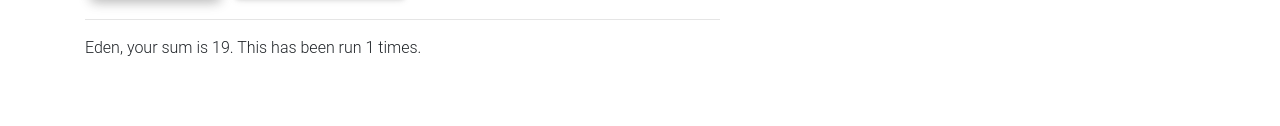
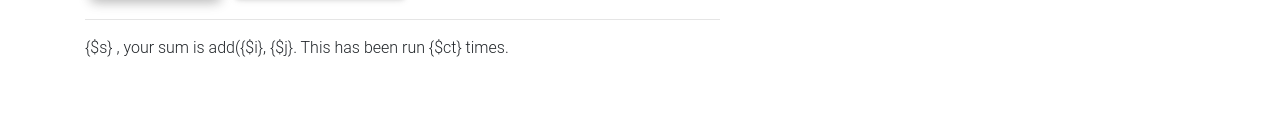
Before and after one commit to sushma95/js-gui-storage, a plain HTML site: page index.html in a window 1280 px wide. Both pictures are taken after a click on the button "CLICK ME!". Shown: the part 424-550 px from the top of the page. Drawn offline with nearby package versions, Linux system fonts and the light colour scheme.

Commit message:
Update to use back ticks.

```diff
--- a/index.html
+++ b/index.html
@@ -135,7 +135,7 @@
       const j = parseInt(document.getElementById('secondNumber').value)
       console.log('j=' + j)
       const ct = origCount + 1
-      const ans = s + ', your sum is ' + add(i, j) + '. This has been run ' + ct + ' times.'
+      const ans = `{$s} , your sum is add({$i}, {$j}. This has been run  {$ct}  times.`
       document.getElementById('result').innerHTML = ans
       localStorage.setItem('countOfClicks', ct)  // define a string key to store + its value
       localStorage.setItem('guest', s)
```
